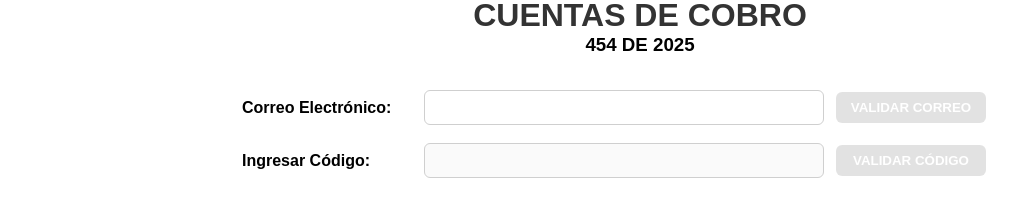
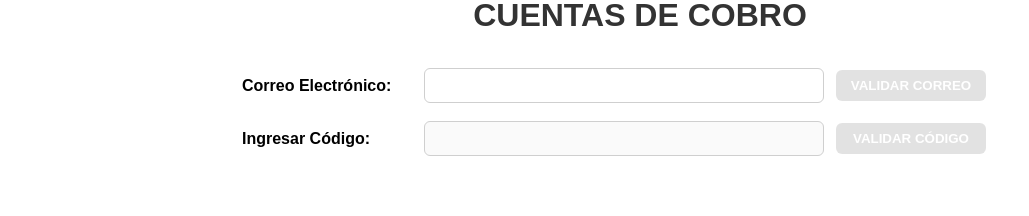
Before and after one commit to DataSoftwarePrecimec/cuentas_cobro, a plain HTML site: page public/index.html in a window 1280 px wide. Shown: the part 110-326 px from the top of the page, without its empty margins (0-1029 px from the left). Drawn offline with Linux system fonts and the light colour scheme.

Commit message:
Update index.html

```diff
--- a/public/index.html
+++ b/public/index.html
@@ -10,7 +10,6 @@
     <header>
       <img src="img/big.png" alt="Company Logo" style="height:auto; width:360px;">
       <h1>CUENTAS DE COBRO</h1>
-      <h3>454 DE 2025</h3>
     </header>
     <form id="entryForm" novalidate>
       <div class="form-row">
```
